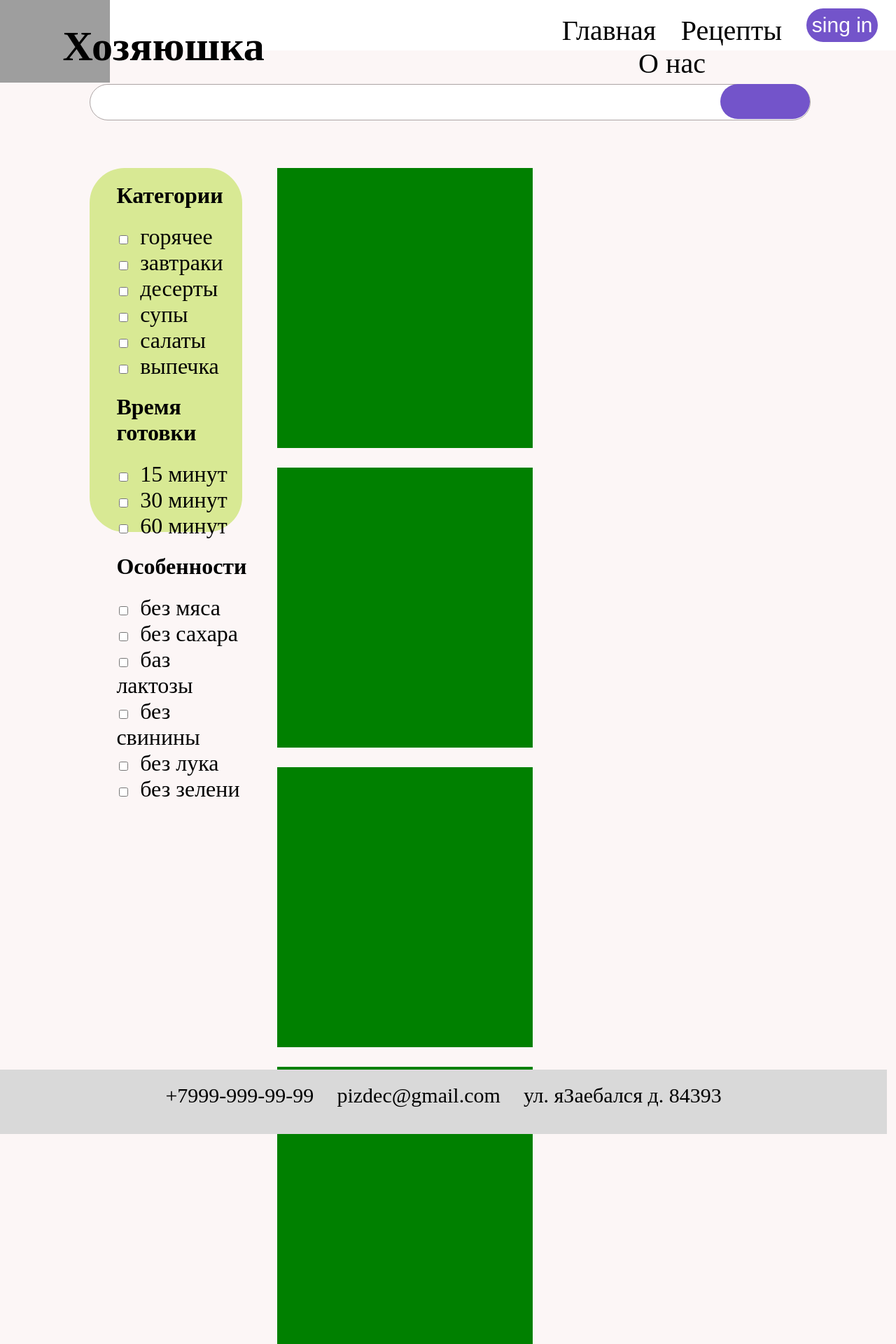
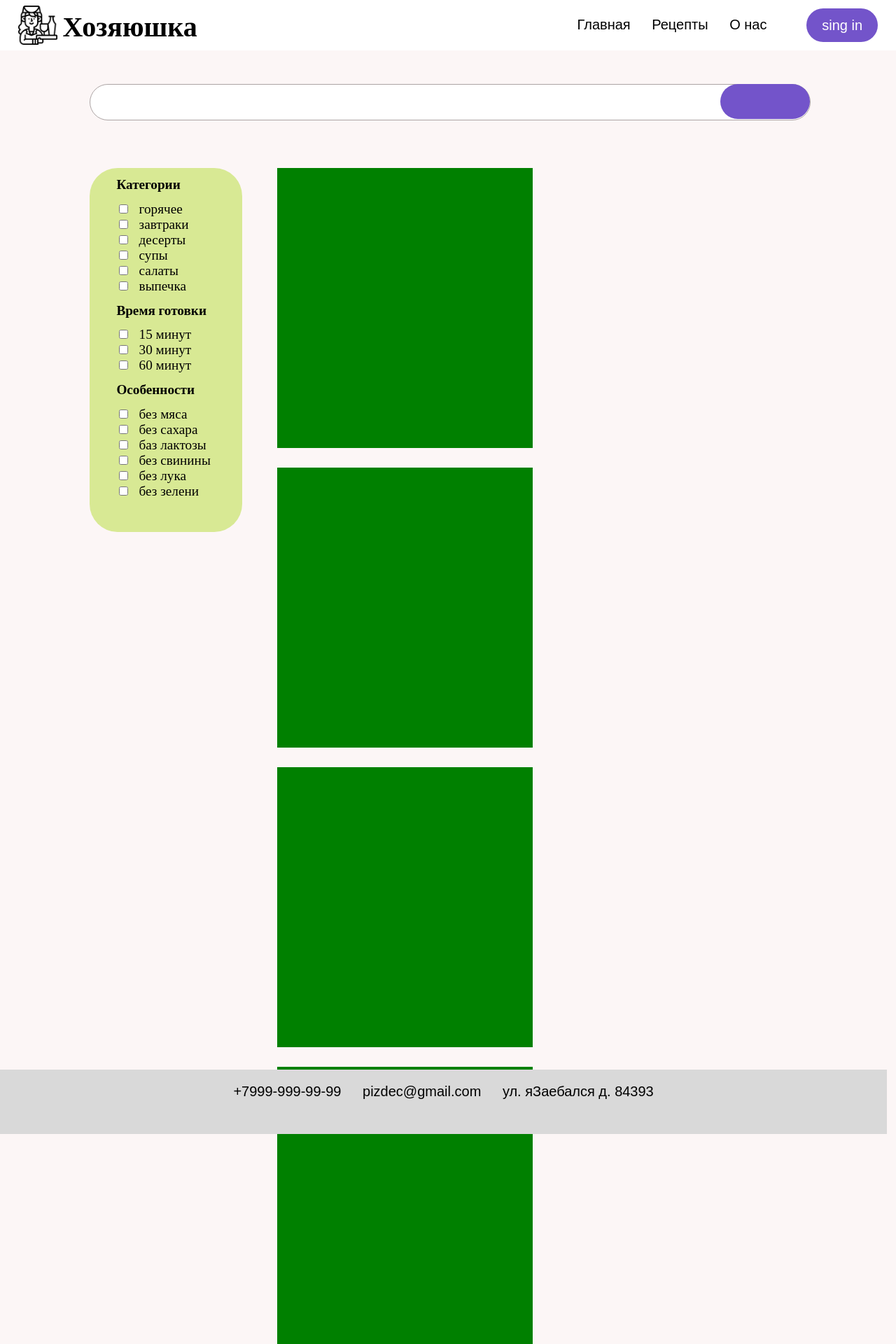
Before and after one commit to Dokki3/business_technology, a Flask app: page /recipes in a window 1280 px wide. Shown: the top 1920 px of the page at 70% size. Run offline with Flask 3, Linux system fonts and the light colour scheme; grey boxes are pictures that could not be loaded.

Commit message:
масштаб

```diff
--- a/templates/recipes.html
+++ b/templates/recipes.html
@@ -12,6 +12,12 @@
               text-decoration: none;
             }
 
+            .foto{
+                width: auto;
+                height: 7vh;
+                margin-left: 2%;
+                margin-top: 1vh;
+            }
             .header {
                 position: fixed;
                 width: 100vw;
@@ -20,24 +26,28 @@
             }
             .title {
                 position: fixed;
-                top: -1vh;
+                top: -1.5vh;
                 left: 7vw;
-                font-size: 60px;
+                font-size: 5vh;
+                font-family: 'Neutral face';
             }
             .nav {
                 position: fixed;
                 width: 30vw;
                 height: 6.5vh;
-                top: 0vh;
+                top: .5vh;
                 left: 60vw;
-                font-size: 40px;
+                font-size: 2.5vh;
                 padding-top: 2.5vh;
+
             }
             .nav_text {
                 display: inline;
                 margin-left: 1vw;
                 margin-right: 1vw;
                 color: #000000;
+                font-family: 'Arial';
+
             }
             .sing_in {
                 position: fixed;
@@ -49,7 +59,7 @@
                 border-radius: 50px;
                 border: 0;
                 color: #ffffff;
-                font-size: 30px;
+                font-size: 2.5vh;
             }
             .footer {
                 position: absolute;
@@ -58,8 +68,9 @@
                 top: 191vh;
                 background: #D9D9D9;
                 padding-top: 2.5vh;
-                font-size: 30px;
+                font-size: 2.5vh;
             }
+
             .search {
                 position: absolute;
                 width: 80vw;
@@ -68,7 +79,7 @@
                 left: 10vw;
                 border-radius: 50px;
                 border: 1px solid #ACA4A4;
-                font-size: 30px;
+                font-size: 2.5vh;
             }
             .search_button {
                 position: absolute;
@@ -86,16 +97,17 @@
                 height: 65vh;
                 top: 30vh;
                 left: 10vw;
-                border-radius: 50px;
+                border-radius: 5vh;
                 border: 0;
                 background: #D8E994;
                 padding-left: 3vw;
+                font-size: 1.2vh;
             }
 
             input[type=checkbox]
             {
               -webkit-transform: scale(auto);
-              padding: 10px;
+              padding: .3vh;
               margin-right: 1vw;
             }
             /* Might want to wrap a span around your checkbox text */
@@ -199,7 +211,7 @@
         </div>
 
         <div class="header">
-            <img src="img/free-icon-hostess-5120919.png" width="auto" height="118vh">
+        <img class="foto" src="{{ url_for('static', filename='icon.png') }}" width="auto" height="118vh">
         <h1 class="title">Хозяюшка</h1>
         <div class="nav">
             <center>
```
Also changed, not shown: templates/about.html (+35 -8 lines), templates/main.html (+11 -10 lines). Lines whose indentation alone changed are shown as unchanged.
